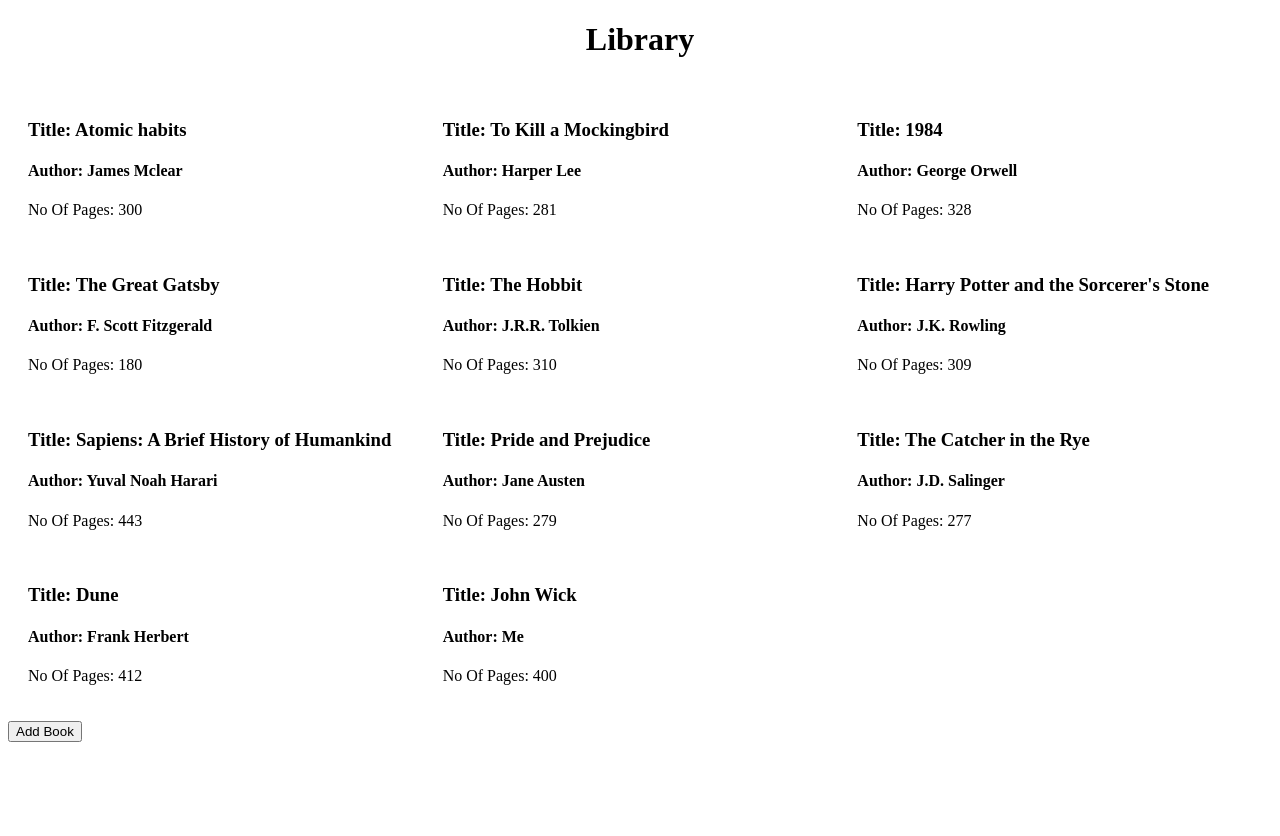
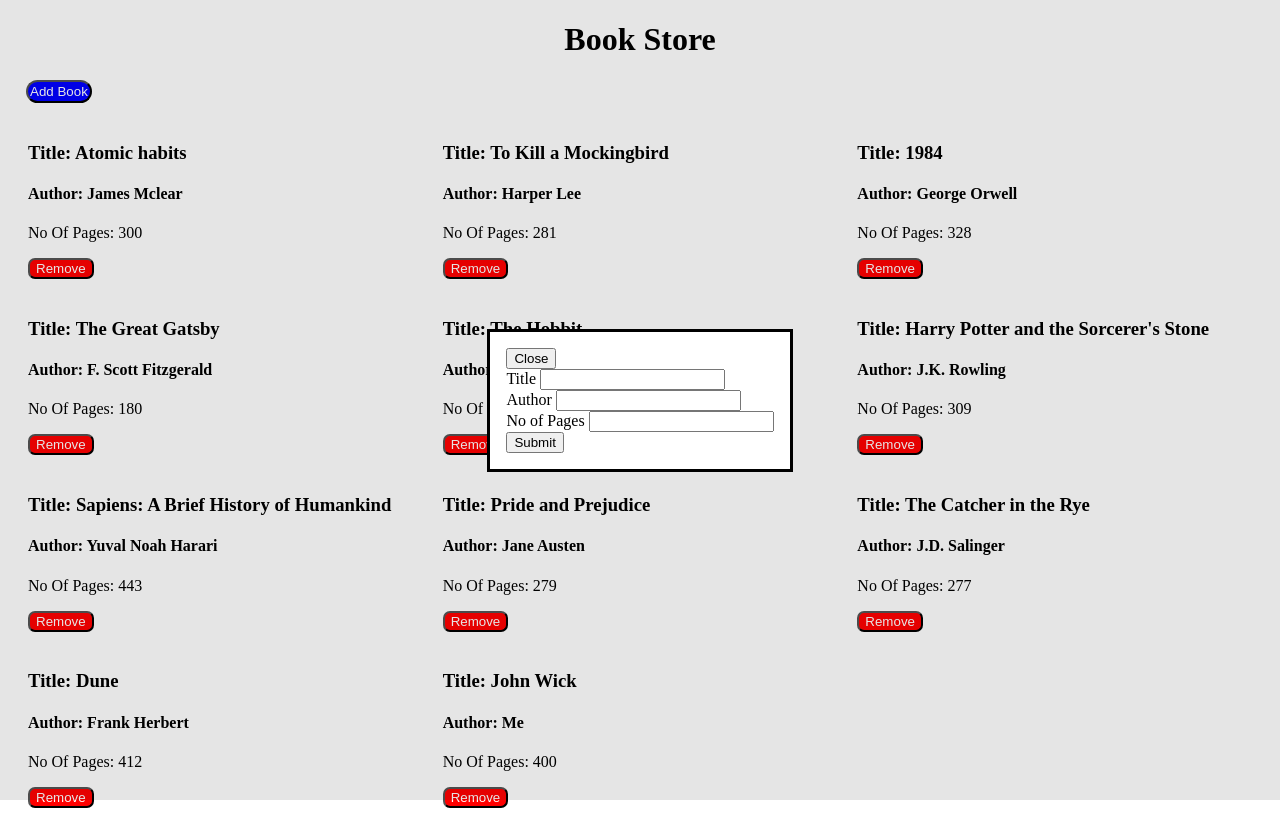
Before and after one commit to NormanMwagi/Library, a plain HTML site: page index.html in a window 1280 px wide. Both pictures are taken after a click on the button "Add Book". Before the commit the page ends 800 px from the top, so only its background shows below. Drawn offline with Linux system fonts and the light colour scheme.

Commit message:
remove btn, add book popup

```diff
--- a/index.html
+++ b/index.html
@@ -7,7 +7,32 @@
     <link rel="stylesheet" href="styles.css">
 </head>
 <body>
-    <h1>Library</h1>
+    <h1>Book Store</h1>
+    <button type="button" class="btn" id="addBookBtn">Add Book</button>
+    <div>
+        <dialog id="add-book" class="add-book">
+                <div>
+                    <button type="button" id="close">Close</button>
+                </div>
+            <form id="inputForm" class="inputForm">
+                <div>
+                    <label for="title">Title</label>
+                    <input type="text" id="title" class="title-input">
+                </div>
+                <div>
+                    <label for="author">Author</label>
+                    <input type="text" id="author" class="author-input">
+                </div>
+                <div>
+                    <label for="pages">No of Pages</label>
+                    <input type="text" id="pages" class="pages-input">
+                </div>
+                <div>
+                    <button type="submit" id="submit">Submit</button>
+                </div>
+            </form>
+        </dialog>
+    </div>
     <div id="books" class="books">
     </div>
     <script src="script.js"></script>
--- a/script.js
+++ b/script.js
@@ -27,10 +27,18 @@ function Book(title, author, noOfPages) {
 function addBookToLibrary(title, author, noOfPages) {
 
   // take params, create a book then store it in the array
-  let btn = document.createElement('button');
-  btn.classList.add("btn");
-  btn.innerText = "Add Book";
-  document.body.appendChild(btn);
+  const addBookBtn = document.getElementById('addBookBtn');
+  const dialogue = document.getElementById('add-book');
+  const closeBtn = document.getElementById('close');
+  addBookBtn.addEventListener('click', function(){
+    dialogue.showModal();
+  });
+
+
+  closeBtn.addEventListener('click', function(){
+    dialogue.close();
+  })
+
 
     myLibrary.push({id: crypto.randomUUID(), title, author, noOfPages});
 }
@@ -42,7 +50,10 @@ function displayBooks(){
   let books = document.getElementById("books");
   books.innerHTML = myLibrary.map((item) => `<div key="${item.id}"><h3>Title: ${item.title}</h3>
                        <h4>Author: ${item.author}</h4>
-                       <p>No Of Pages: ${item.noOfPages}</p></div>`
+                       <p>No Of Pages: ${item.noOfPages}</p>
+                       <button class="remove">Remove</button>
+                       </div>
+                       `
 ).join('');
 
 }
--- a/styles.css
+++ b/styles.css
@@ -9,3 +9,15 @@ h1{
     gap: 20px; /* Spacing between books */
     padding: 20px;
 }
+.btn{
+    background-color: blue;
+    color: white;
+    margin-left: 18px;
+    border-radius: 15px;
+    padding: 2px;
+}
+.remove{
+    background-color: red;
+    color: white;
+    border-radius: 7px;
+}
```
